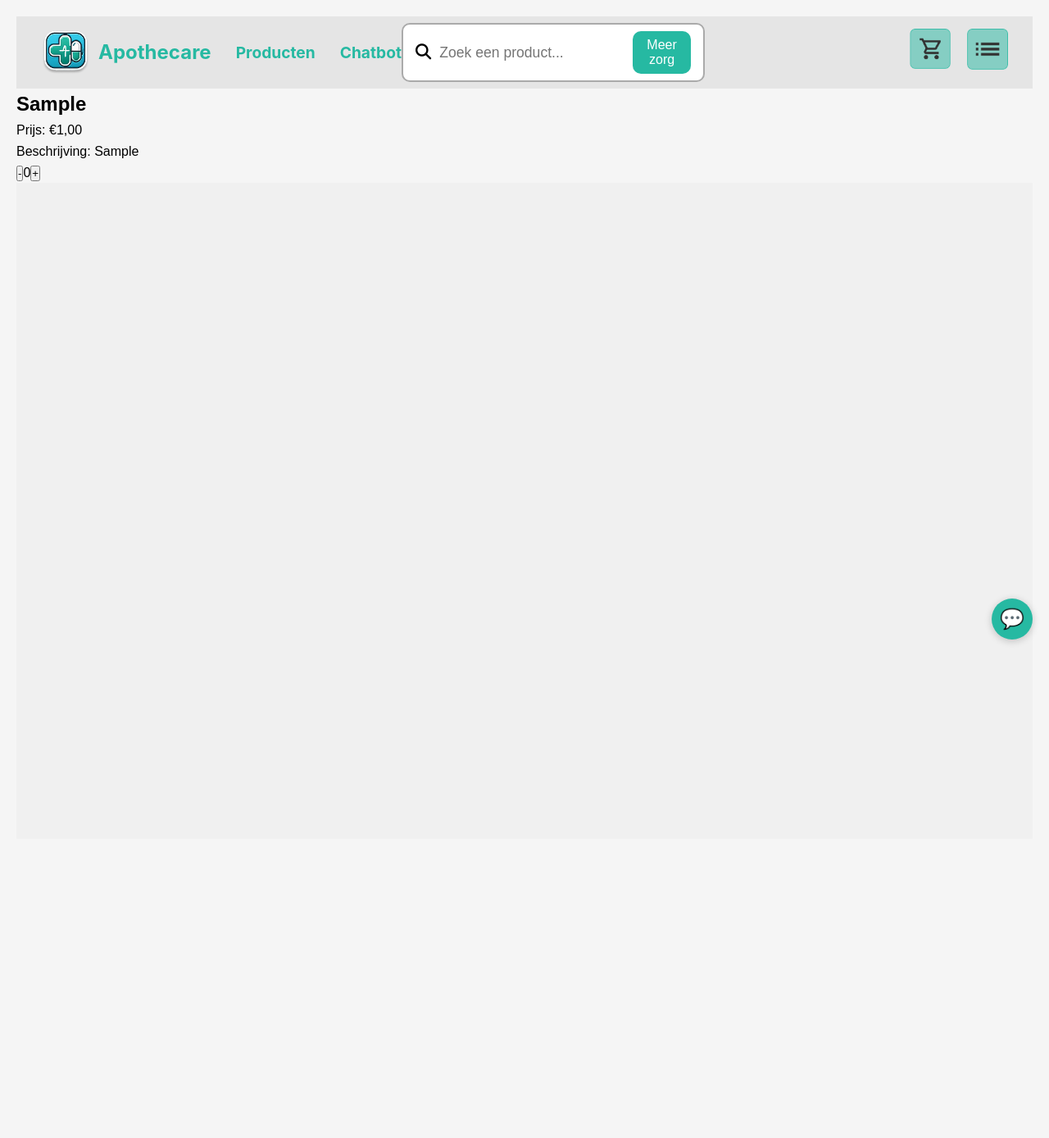
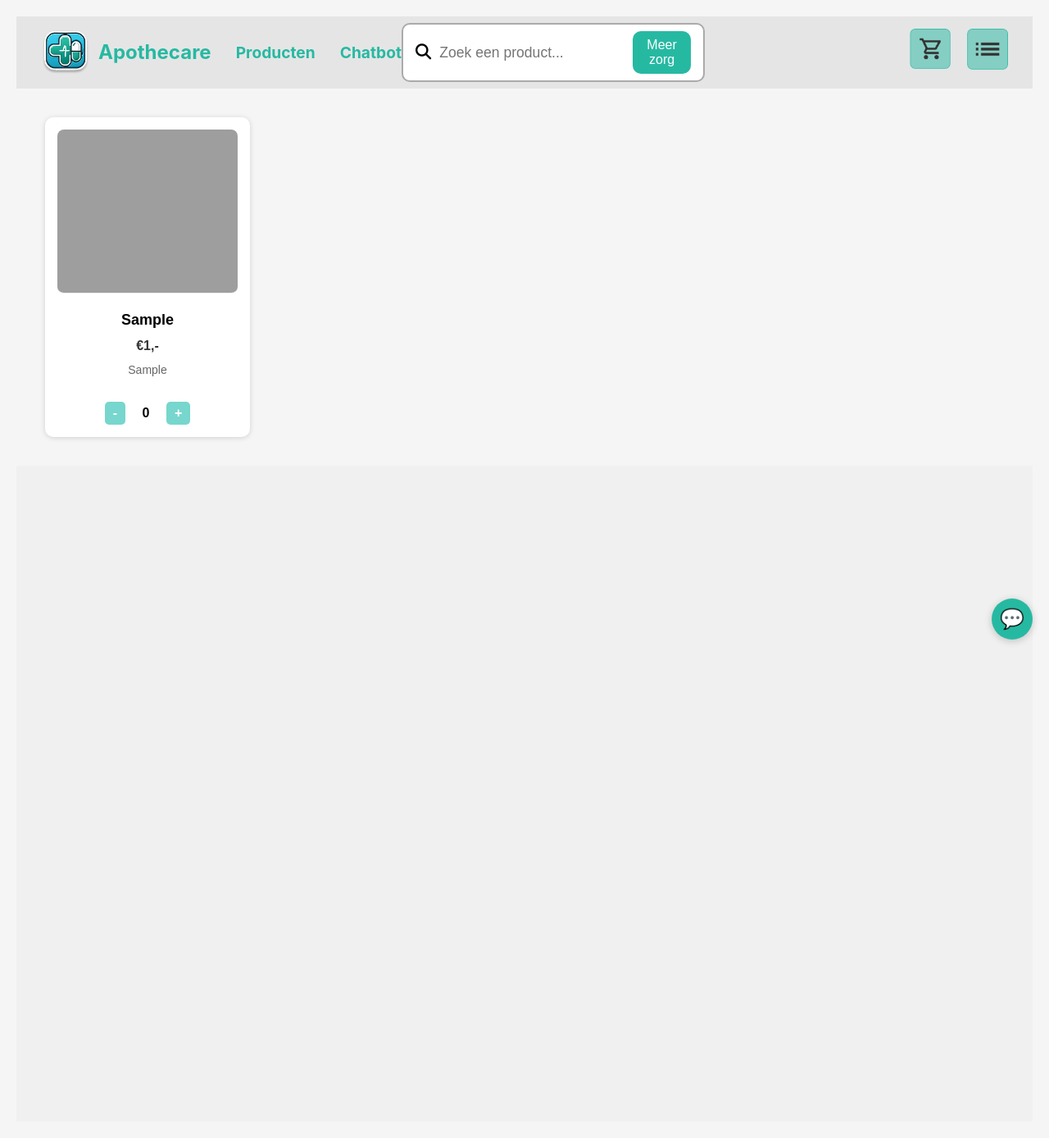
Before and after one commit to SonJoeyKong/webshop-, a PHP site: page /php/shop/producten.php in a window 1280 px wide. Shown: the whole page at 82% size. Before the commit the page ends 786 px from the top, so only its background shows below. Run offline with PHP 8.4, Linux system fonts and the light colour scheme; the visitor is signed in with stand-in values (Sample User, id 1); tables that the repository leaves empty hold one stand-in row (values such as "Sample post"); grey boxes are pictures that could not be loaded.

Commit message:
Product Images gefixt, products style gefixt, product aanmaken gefixt met image erbij.

```diff
--- a/css/test.css
+++ b/css/test.css
@@ -564,102 +564,84 @@ textarea {
         padding: 8px 10px;
     }
 }
-/* Product Grid Stijlen */
+
+/* body {
+    background-color: #f8f9fa;
+    font-family: 'Arial', sans-serif;
+} */
+
 .product-grid {
     display: grid;
-    grid-template-columns: repeat(auto-fill, minmax(300px, 1fr));
-    gap: 25px;
+    grid-template-columns: repeat(auto-fill, minmax(250px, 1fr));
+    gap: 20px;
     padding: 20px;
-    max-width: 1400px;
-    margin: 0 auto;
 }
 
 .product-card {
-    background-color: var(--card-bg);
+    background-color: white;
     border-radius: 10px;
-    padding: 20px;
-    box-shadow: 0 2px 10px rgba(0,0,0,0.1);
-    border: 1px solid #EBECEA;
-    transition: transform 0.3s ease, box-shadow 0.3s ease;
-    display: flex;
-    flex-direction: column;
+    box-shadow: 0px 1px 6px rgba(0, 0, 0, 0.15);
+    padding: 15px;
+    margin: 15px;
+    width: 250px;
+    display: inline-block;
+    vertical-align: top;
+    text-align: center;
+    transition: transform 0.2s ease;
 }
 
 .product-card:hover {
-    transform: translateY(-5px);
-    box-shadow: 0 5px 15px rgba(0,0,0,0.1);
+    transform: scale(1.02);
 }
 
-.product-header {
-    border-bottom: 2px solid var(--primary);
-    margin-bottom: 15px;
-    padding-bottom: 10px;
+.product-image {
+    width: 100%;
+    height: 180px;
+    object-fit: contain;
+    border-bottom: 1px solid #eee;
+    margin-bottom: 10px;
 }
 
 .product-title {
-    color: var(--primary);
-    margin: 0 0 5px 0;
-    font-size: 1.3rem;
+    font-size: 18px;
+    font-weight: bold;
+    margin: 0;
 }
 
 .product-price {
+    color: #333;
     font-weight: bold;
-    color: var(--text-dark);
-    font-size: 1.1rem;
     margin: 5px 0;
 }
 
 .product-description {
-    color: var(--text-gray);
-    flex-grow: 1;
-    margin-bottom: 15px;
-    line-height: 1.5;
+    color: #666;
+    font-size: 14px;
+    margin-bottom: 10px;
+    min-height: 40px;
 }
 
-.product-actions {
+.product-buttons {
     display: flex;
-    align-items: center;
-    justify-content: space-between;
-    margin-top: auto;
-}
-
-.quantity-controls {
-    display: flex;
+    justify-content: center;
     align-items: center;
     gap: 10px;
 }
 
-.quantity-btn {
-    background-color: var(--primary);
-    color: white;
+.product-buttons button {
+    background-color: #77d6cd;
     border: none;
     border-radius: 5px;
-    width: 30px;
-    height: 30px;
-    font-size: 1rem;
+    padding: 5px 10px;
+    color: white;
+    font-weight: bold;
     cursor: pointer;
-    transition: background-color 0.3s;
+    font-size: 16px;
 }
 
-.quantity-btn:hover {
-    background-color: #1fa58f;
+.product-buttons span {
+    font-weight: bold;
+    width: 30px;
+    display: inline-block;
+    text-align: center;
 }
-
-.quantity-display {
-    min-width: 30px;
-    text-align: center;
-    font-weight: 600;
-}
-
-/* Responsive aanpassingen */
-@media (max-width: 768px) {
-    .product-grid {
-        grid-template-columns: repeat(auto-fill, minmax(250px, 1fr));
-    }
-}
-
-@media (max-width: 480px) {
-    .product-grid {
-        grid-template-columns: 1fr;
-    }
-}
--- a/php/shop/producten.php
+++ b/php/shop/producten.php
@@ -80,23 +80,24 @@ $product = $stmt->fetchAll(PDO::FETCH_ASSOC);
             </div>
         </div>
     </nav>
+    <div class="product-grid">
     <?php
     foreach ($product as $producten) // voor elk product een div maken
     {
-        echo "<div class='product'>";
-        echo "<h2>" . $producten['product_naam'] . "</h2>";
-        echo "<p>Prijs: €" . number_format($producten['product_prijs'], 2, ',', '.') . "</p>";
-        echo "<p>Beschrijving: " . $producten['product_beschrijving'] . "</p>";
+        echo "<div class='product-card'>";
+        echo "<img src='../../images/products/" . $producten['product_afbeelding'] . "' alt='" . $producten['product_naam'] . "' class='product-image'>";
+        echo "<h2 class='product-title'>" . $producten['product_naam'] . "</h2>";
+        echo "<p class='product-price'>€" . number_format($producten['product_prijs'], 0, ',', '.') . ",-</p>";
+        echo "<p class='product-description'>" . $producten['product_beschrijving'] . "</p>";
         echo "<div class='product-buttons'>";
-
         echo "<button onclick='decreaseQuantity(\"" . $producten['product_naam'] . "\", " . $producten['product_prijs'] . ")' data-product-id='" . $producten['product_naam'] . "'>-</button>";
         echo "<span id='quantity-" . $producten['product_naam'] . "' data-product-id='" . $producten['product_naam'] . "'>0</span>";
         echo "<button onclick='increaseQuantity(\"" . $producten['product_naam'] . "\", " . $producten['product_prijs'] . ")' data-product-id='" . $producten['product_naam'] . "'>+</button>";
-
         echo "</div>";
         echo "</div>";
     }
     ?>
+    </div>
 
 <div id="react-chatbot"></div>
 
--- a/table.sql
+++ b/table.sql
@@ -71,3 +71,6 @@ CREATE TABLE bestelling (
     FOREIGN KEY (gebruiker_id) REFERENCES gebruiker(id) ON DELETE CASCADE,
     FOREIGN KEY (product_id) REFERENCES product(id) ON DELETE CASCADE
 );
+
+--
+ALTER TABLE product ADD COLUMN product_afbeelding VARCHAR(255) AFTER product_voorraad;
```
Also changed, not shown: php/functions/product_toevoegen.php (+27 -5 lines), images/products/product_67f3b60f87130.jpeg (added), images/products/product_67f3b6a8a5a78.png (added).
